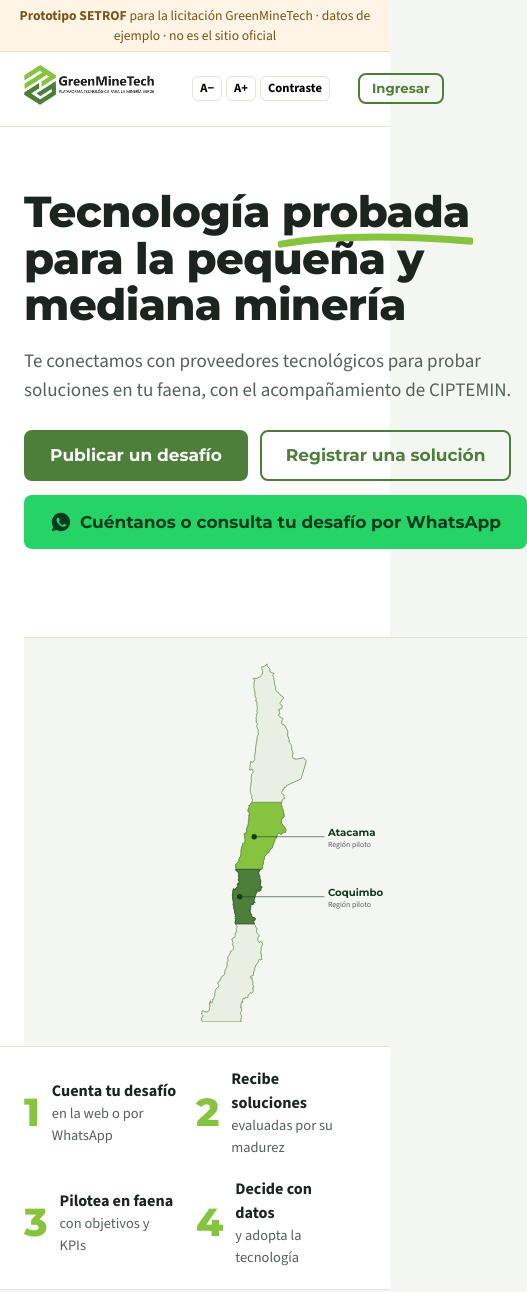
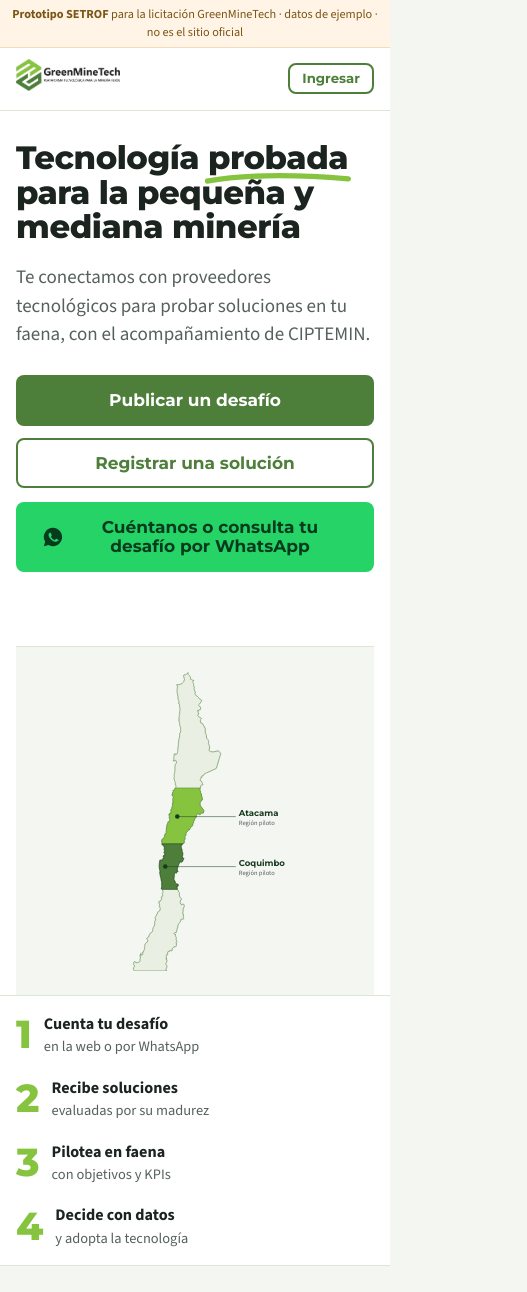
Before and after one commit to benjaminfortes-cmyk/GreenMineTech-prototipo, a plain HTML site: page index.html in a window 390 px wide. Shown: the top 1292 px of the page, 527 px wide, since content can reach past the window. Drawn offline with nearby package versions, Linux system fonts and the light colour scheme.

Commit message:
verde sobrio

```diff
--- a/app.css
+++ b/app.css
@@ -354,3 +354,21 @@ body.contraste .lat{background:#000}
 .intro-pie{display:flex;align-items:center;justify-content:space-between;gap:20px;border-top:1px solid var(--linea);padding-top:20px;flex-wrap:wrap}
 .intro-pie p{color:var(--gris)}
 @media (max-width:900px){.intro-grid{grid-template-columns:1fr 1fr}.intro-dos{grid-template-columns:1fr}}
+
+@media (max-width:640px){
+  .cab-pub .in{gap:10px;height:62px;padding:0 16px}
+  .cab-pub img{height:32px}
+  .cab-pub .acc{display:none}
+  .cab-pub .btn{margin-left:auto}
+  .hero .in{padding:0 16px}
+  .hero-txt{padding:30px 0 26px}
+  .hero h1{font-size:1.9rem}
+  .hero .ctas{flex-direction:column}
+  .btn.b-grande{white-space:normal;width:100%;text-align:center}
+  .mapa-cl{height:300px}
+  .pasos-p1{padding:16px}
+  .pasos-p1>div{width:100%}
+  .sec{padding:36px 16px}
+  .grid3{grid-template-columns:1fr}
+  .demo{font-size:.72rem}
+}
```
